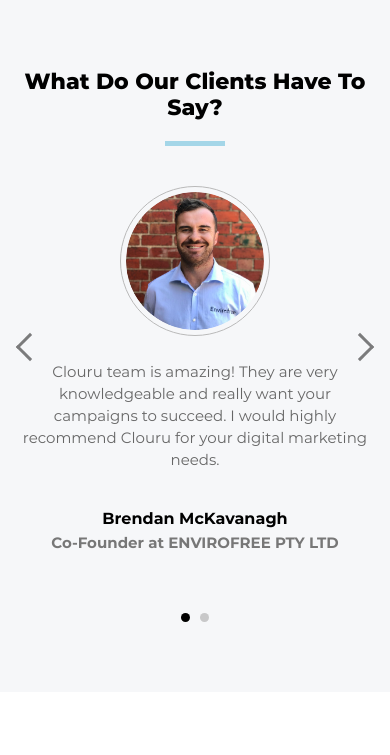
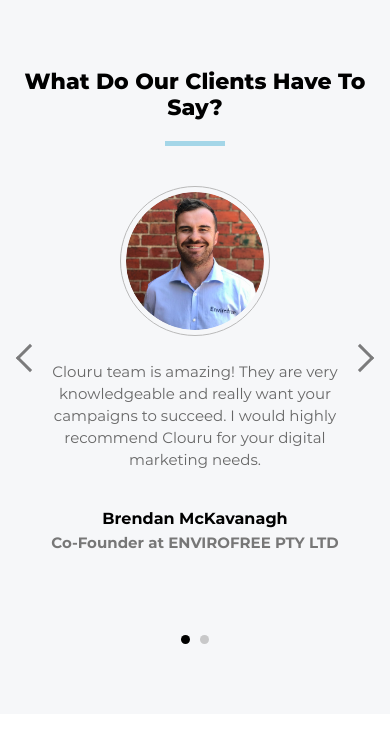
Before and after one commit to clouru/clouru-webpage, a PHP site: page / in a window 390 px wide. Shown: the part 1374-2129 px from the top of the page. Run offline with PHP 8.4, Linux system fonts and the light colour scheme.

Commit message:
fix mobile slider padding

```diff
--- a/assets/css/style.css
+++ b/assets/css/style.css
@@ -23,3 +23,8 @@ footer#colophon .ftr-locations ul{justify-content: center;}
         max-width: 230px;
     }
 }
+@media (max-width: 767px){
+    .ppc-testimonials .item .desc {
+        padding: 0 10px;
+    }
+}
```
